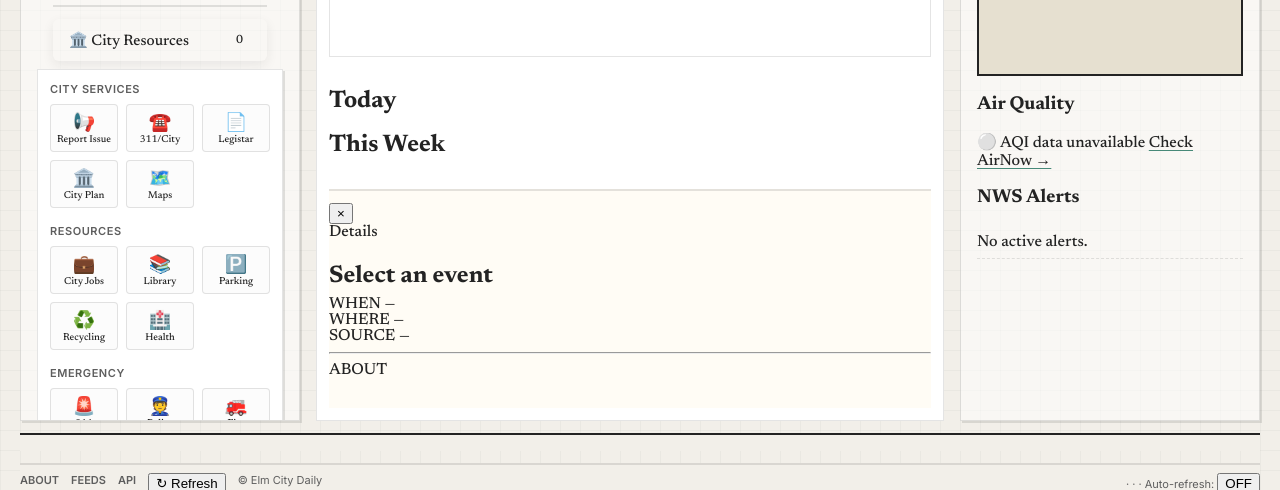
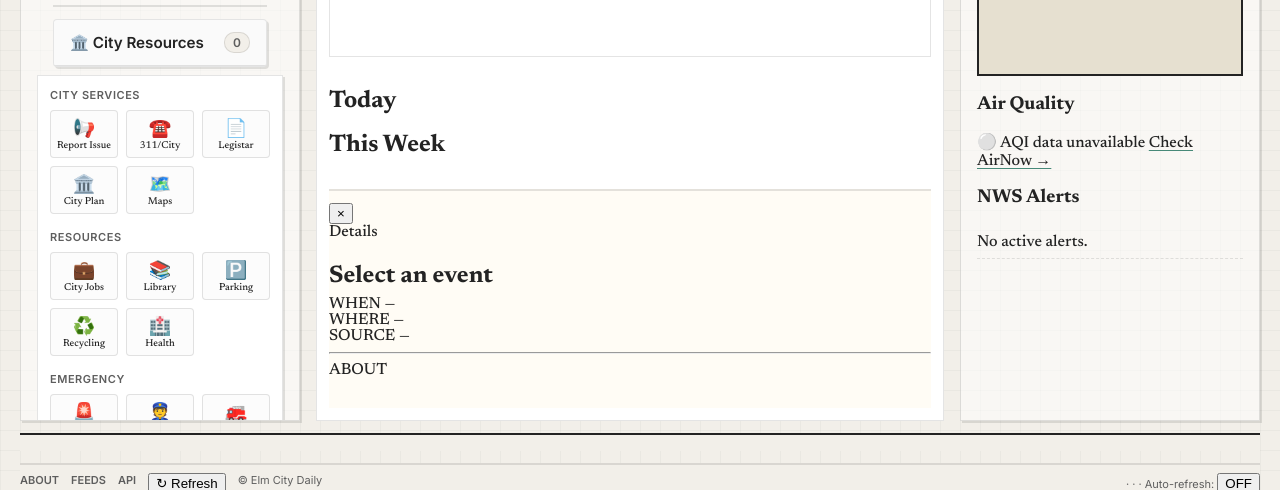
Before and after one commit to oooAHOYooo/elm, a Flask app: template templates/index.html in a window 1280 px wide, after a click that opens the changed part. Shown: the part 310-800 px from the top of the page. Run offline with Flask 3, Linux system fonts and the light colour scheme; the template is opened without the code that fills it, so the values that code supplies are empty; a map, chart or similar area stays blank.

Commit message:
Update feeds styles to match new theme

```diff
--- a/static/css/feeds.css
+++ b/static/css/feeds.css
@@ -6,36 +6,39 @@
 
 .feed-dropdown {
     margin-bottom: 0.5rem;
-    border: 1px solid var(--border-color);
-    border-radius: 6px;
-    background: var(--surface-2);
+    border: 1px solid var(--line);
+    border-radius: 4px;
+    background: #fff;
     overflow: hidden;
+    box-shadow: 1px 1px 0 var(--line);
 }
 
 .feed-dropdown__summary {
     padding: 0.75rem 1rem;
     cursor: pointer;
-    font-weight: 500;
+    font-weight: 600;
     font-size: 0.95rem;
     display: flex;
     align-items: center;
     justify-content: space-between;
     user-select: none;
     transition: background-color 0.2s;
+    font-family: "Inter", sans-serif;
+    color: var(--ink);
 }
 
 .feed-dropdown__summary:hover {
-    background: var(--surface-hover);
-    color: var(--accent); /* subtle highlight on hover */
+    background: rgba(217, 93, 57, 0.05); /* Accent fade */
+    color: var(--accent);
 }
 
 .feed-dropdown[open] .feed-dropdown__summary {
-    border-bottom: 1px solid var(--border-subtle);
-    background: var(--surface-hover);
+    border-bottom: 1px solid var(--line);
+    background: rgba(0, 0, 0, 0.02);
 }
 
 .feed-dropdown[open] {
-    box-shadow: 0 4px 12px var(--shadow);
+    box-shadow: 2px 2px 0 var(--line);
 }
 
 .feed-dropdown__summary::-webkit-details-marker {
@@ -46,14 +49,16 @@
     display: flex;
     align-items: center;
     gap: 0.5rem;
+    text-transform: capitalize;
 }
 
 .feed-count {
-    background: var(--surface-3);
+    background: var(--paper);
     padding: 2px 8px;
-    border-radius: 12px;
+    border-radius: 10px;
     font-size: 0.75rem;
-    color: var(--text-muted);
+    color: var(--muted-ink);
+    border: 1px solid var(--line);
 }
 
 .feed-dropdown__list {
@@ -62,12 +67,11 @@
     padding: 0;
     max-height: 300px;
     overflow-y: auto;
-    border-top: 1px solid var(--border-color);
-    background: var(--surface-1);
+    background: #fff;
 }
 
 .feed-item {
-    border-bottom: 1px solid var(--border-subtle);
+    border-bottom: 1px dashed var(--line);
 }
 
 .feed-item:last-child {
@@ -78,12 +82,17 @@
     display: block;
     padding: 0.75rem 1rem;
     text-decoration: none;
-    color: var(--text-main);
+    color: var(--ink);
     transition: background-color 0.2s;
 }
 
 .feed-link:hover {
-    background: var(--surface-hover);
+    background: #fffef0;
+}
+
+.feed-link:hover .feed-title {
+    text-decoration: underline;
+    text-decoration-color: var(--accent);
 }
 
 .feed-title {
@@ -91,17 +100,19 @@
     font-size: 0.9rem;
     line-height: 1.4;
     margin-bottom: 0.25rem;
+    font-weight: 500;
 }
 
 .feed-meta {
     display: block;
     font-size: 0.75rem;
-    color: var(--text-muted);
+    color: var(--muted-ink);
+    font-family: "Inter", sans-serif;
 }
 
 /* Scrollbar for dropdowns */
 .feed-dropdown__list::-webkit-scrollbar {
-    width: 6px;
+    width: 4px;
 }
 
 .feed-dropdown__list::-webkit-scrollbar-track {
@@ -109,6 +120,6 @@
 }
 
 .feed-dropdown__list::-webkit-scrollbar-thumb {
-    background-color: var(--border-color);
-    border-radius: 3px;
+    background-color: var(--line);
+    border-radius: 2px;
 }
```
